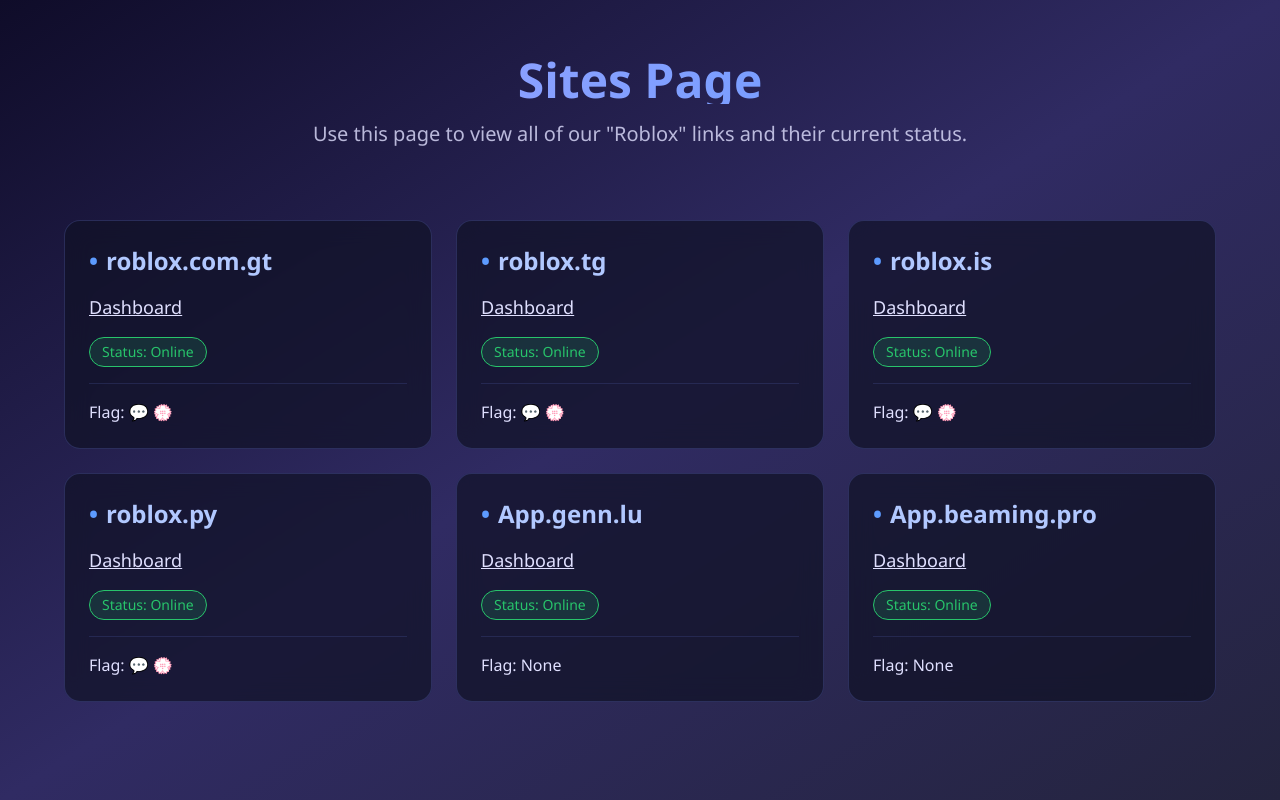
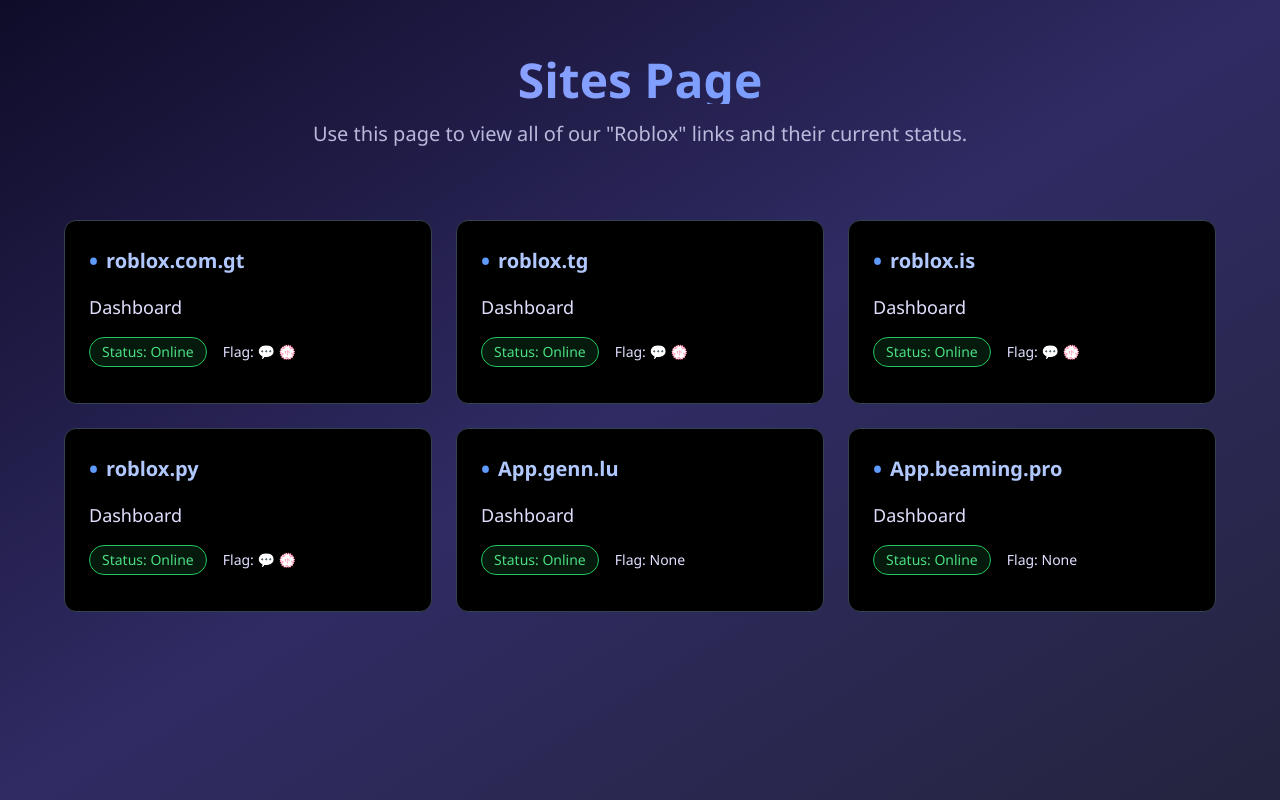
Before and after one commit to Riizzahub/BeamSites, a Next.js app: page / in a window 1280 px wide. Built offline with nearby package versions, Linux system fonts and the light colour scheme.

Commit message:
Update SiteCard.tsx

```diff
--- a/app/components/SiteCard.tsx
+++ b/app/components/SiteCard.tsx
@@ -1,4 +1,3 @@
-
 'use client';
 
 import Link from 'next/link';
@@ -9,7 +8,6 @@
   url: string;
   status: string;
   flag: string;
-  isMore?: boolean;
 }
 
 interface SiteCardProps {
@@ -21,41 +19,31 @@
   return (
     <motion.div
       className={`
-        p-5 md:p-6
+        p-6
         transition-all duration-300
-        hover:-translate-y-2 hover:shadow-xl
-        ${site.isMore
-          ? "bg-[rgba(25,30,60,0.8)] border-[rgba(92,107,192,0.6)]"
-          : "bg-[rgba(16,18,37,0.7)] border-[rgba(92,107,192,0.3)]"}
-        backdrop-blur-md
-        border
-        rounded-2xl
+        bg-black border border-gray-700
+        rounded-xl
         relative
         cursor-pointer
-        mx-auto // Центрирование карточки
-        w-full max-w-md // Ограничение ширины
+        overflow-hidden
       `}
-      initial={{ opacity: 0, scale: 0.95 }}
-      animate={{ opacity: 1, scale: 1 }}
+      initial={{ opacity: 0, y: 20 }}
+      animate={{ opacity: 1, y: 0 }}
       transition={{
-        duration: 0.6,
+        duration: 0.5,
         delay: index * 0.1,
         ease: "easeOut"
       }}
       whileHover={{
-        y: -8,
-        boxShadow: "0 15px 35px rgba(40, 100, 255, 0.25)",
-        borderColor: "rgba(92, 107, 192, 0.6)"
+        y: -5,
+        backgroundColor: "rgba(30, 30, 40, 0.8)",
+        borderColor: "#5d9bff",
+        boxShadow: "0 10px 25px rgba(93, 155, 255, 0.2)"
       }}
       onClick={() => alert(`You selected: ${site.title}`)}
     >
-      {site.isMore && (
-        <span className="absolute top-[-12px] right-4 bg-[#5d9bff] text-[#0a1120] text-xs font-bold px-3 py-1 rounded-full">
-          MORE SITES
-        </span>
-      )}
-
-      <h2 className="text-xl md:text-2xl font-semibold text-[#b1c8ff] flex items-center gap-2 mb-4">
+      <div className="relative z-10">
+        <h2 className="text-xl font-bold text-[#b1c8ff] flex items-center gap-2 mb-4">
           <span className="text-[#5d9bff] text-2xl">•</span>
           {site.title}
         </h2>
@@ -67,18 +55,28 @@
           className="block mb-4"
           onClick={(e) => e.stopPropagation()}
         >
-        <p className="text-lg hover:text-[#5d9bff] transition-colors underline">
+          <p className="text-lg font-medium hover:text-[#5d9bff] transition-colors">
             Dashboard
           </p>
         </Link>
 
-      <span className="inline-block px-3 py-1 rounded-full text-sm font-medium bg-[rgba(40,200,110,0.15)] border border-[#28c46b] text-[#28c46b]">
+        <div className="flex items-center gap-4 mb-3">
+          <span className="inline-block px-3 py-1 rounded-full text-sm font-medium bg-green-900/30 border border-green-500 text-green-400">
             Status: {site.status}
           </span>
 
-      <div className="mt-4 pt-4 border-t border-[rgba(92,107,192,0.2)] font-medium flex items-center gap-2">
+          <span className="text-sm font-medium">
             Flag: {site.flag}
+          </span>
         </div>
+      </div>
+
+      {/* Анимированный фон при наведении */}
+      <motion.div
+        className="absolute inset-0 bg-gradient-to-r from-transparent via-blue-900/10 to-transparent opacity-0"
+        whileHover={{ opacity: 1 }}
+        transition={{ duration: 0.3 }}
+      />
     </motion.div>
   );
 }
```
Lines whose indentation alone changed are shown as unchanged.
